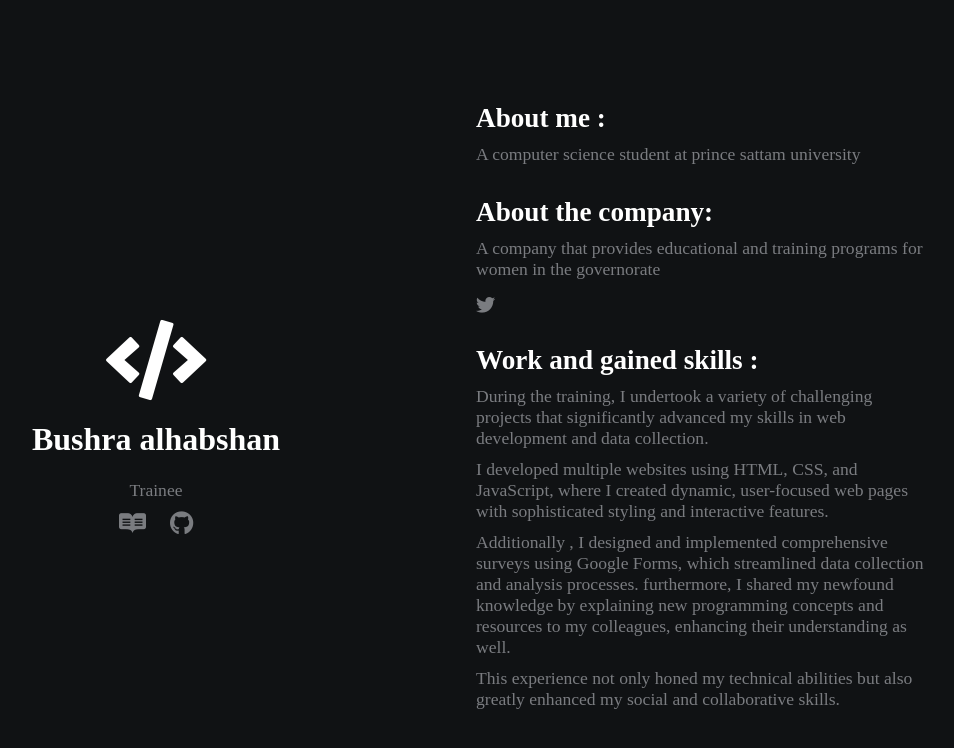
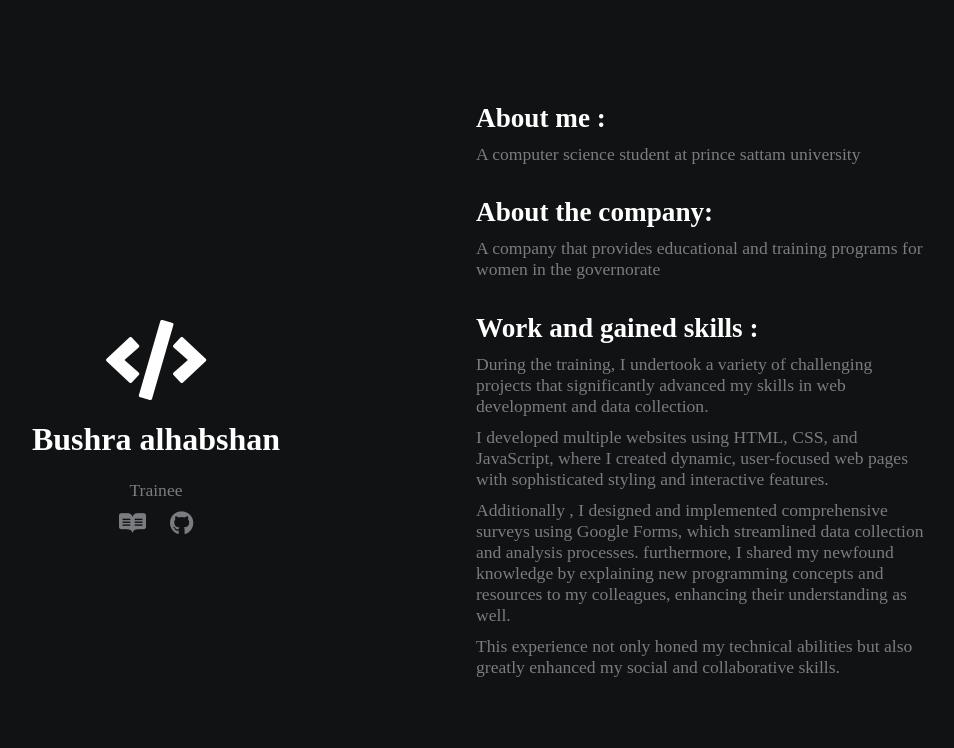
Before and after one commit to Bushra-Mur/about-mee, a plain HTML site: page index.html in a window 1280 px wide. Shown: the whole page, without its empty margins (164-1118 px from the left). Drawn offline with Linux system fonts and the light colour scheme.

Commit message:
Update index.html

```diff
--- a/index.html
+++ b/index.html
@@ -22,8 +22,6 @@
             <p>A computer science student at prince sattam university</p>
             <h2>About the company:</h2>
             <p>A company that provides educational and training programs for women in the governorate</p>
-            <a href="https://x.com/hwrra117?s=11&t=ZKNPsuofxXcxhpzqR47OhQ"><i class="fab fa-twitter"></i></a>
-
             <h2>Work and gained skills :</h2>
             <p>During the training, I undertook a variety of challenging projects that significantly advanced my skills in web development and data collection.</p>
                 <p>I developed multiple websites using HTML, CSS, and JavaScript, where I created dynamic, user-focused web pages with sophisticated styling and interactive features.</p>
```
